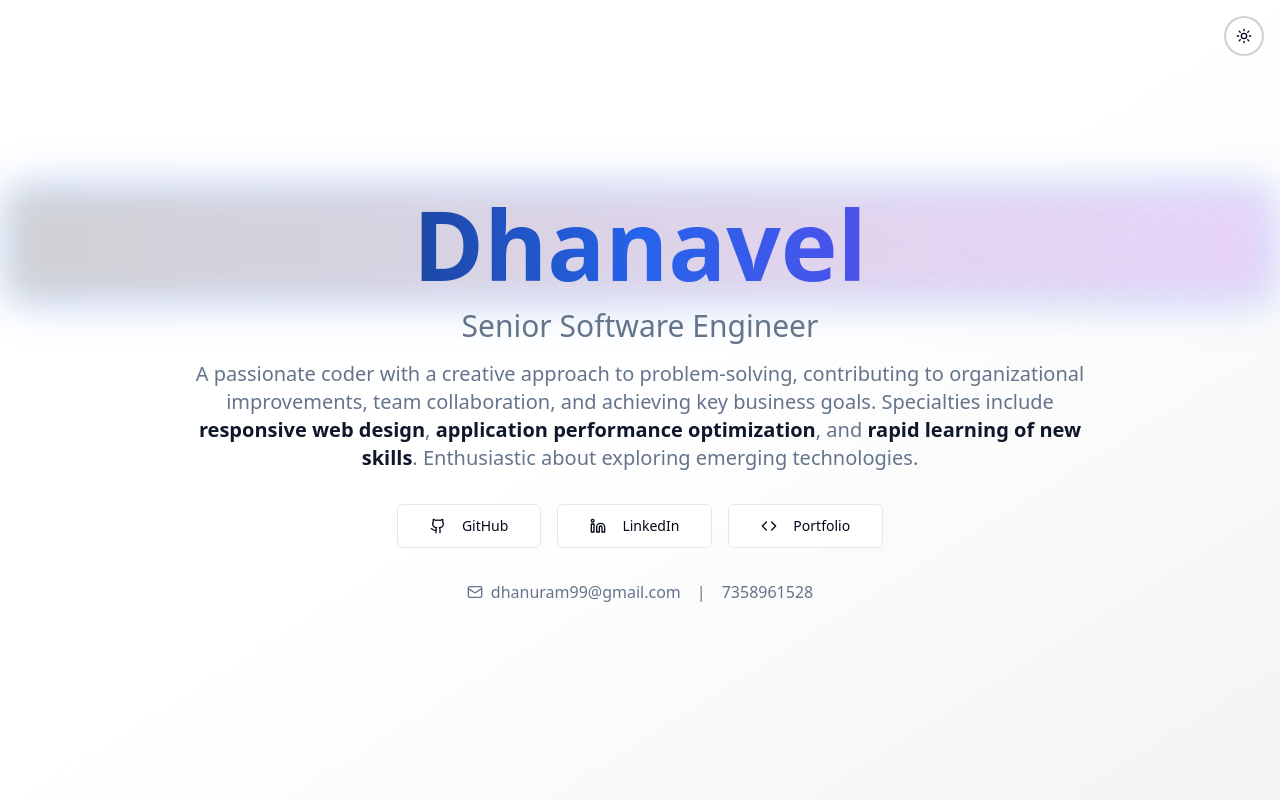
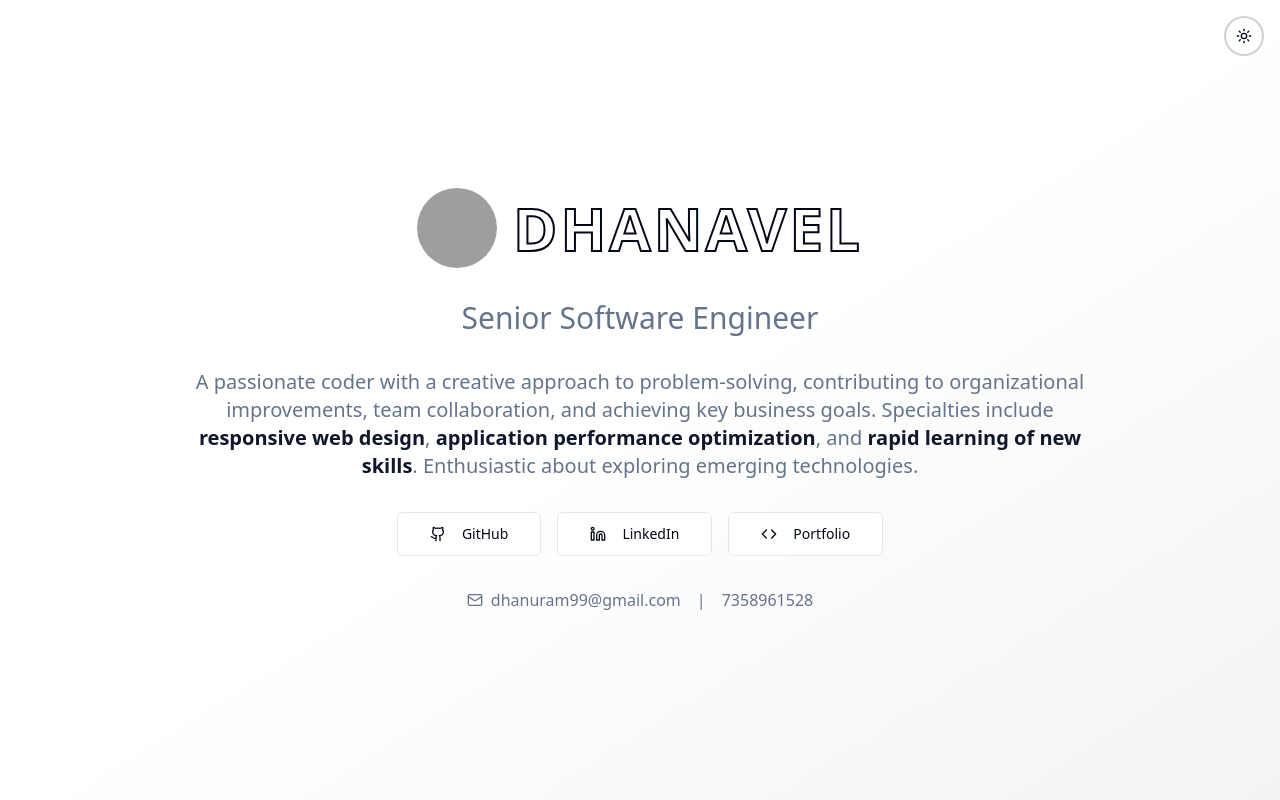
Before and after one commit to Dhanuvel163/PORTFOLIO_LOVABLE, a React (Vite) app: page / in a window 1280 px wide. Built offline with nearby package versions, Linux system fonts and the light colour scheme; grey boxes are pictures that could not be loaded.

Commit message:
feat: Improve section titles and add avatar
- Center-align section titles.
- Prevent text overlap in titles.
- Add avatar image near titles for profile image.
- Style "Dhanavel" text consistently with section titles.

```diff
--- a/src/components/AnimatedTitle.tsx
+++ b/src/components/AnimatedTitle.tsx
@@ -1,19 +1,26 @@
 
 import React, { useEffect, useRef, useState } from 'react';
 import { cn } from '@/lib/utils';
+import { Avatar, AvatarImage, AvatarFallback } from '@/components/ui/avatar';
 
 interface AnimatedTitleProps {
   children: React.ReactNode;
   className?: string;
   icon?: React.ReactNode;
   level?: 'h1' | 'h2' | 'h3' | 'h4';
+  showAvatar?: boolean;
+  avatarSrc?: string;
+  avatarFallback?: string;
 }
 
 export function AnimatedTitle({
   children,
   className,
   icon,
-  level = 'h2'
+  level = 'h2',
+  showAvatar = false,
+  avatarSrc,
+  avatarFallback = 'DN'
 }: AnimatedTitleProps) {
   const [isVisible, setIsVisible] = useState(false);
   const titleRef = useRef<HTMLHeadingElement>(null);
@@ -41,7 +48,7 @@ export function AnimatedTitle({
     <Component
       ref={titleRef}
       className={cn(
-        'flex items-center gap-3 font-bold transition-all duration-1000',
+        'flex items-center justify-center gap-4 font-bold transition-all duration-1000',
         level === 'h1' && 'text-4xl md:text-6xl',
         level === 'h2' && 'text-3xl md:text-4xl',
         level === 'h3' && 'text-2xl md:text-3xl',
@@ -52,6 +59,24 @@ export function AnimatedTitle({
         className
       )}
     >
+      {showAvatar && (
+        <Avatar
+          className={cn(
+            'transition-all duration-700 delay-200',
+            level === 'h1' && 'w-16 h-16 md:w-20 md:h-20',
+            level === 'h2' && 'w-12 h-12 md:w-16 md:h-16',
+            level === 'h3' && 'w-10 h-10 md:w-12 md:h-12',
+            level === 'h4' && 'w-8 h-8 md:w-10 md:h-10',
+            isVisible ? 'rotate-0 scale-100' : 'rotate-12 scale-0'
+          )}
+        >
+          <AvatarImage src={avatarSrc} alt="Profile" />
+          <AvatarFallback className="bg-blue-600/20 text-blue-600 dark:text-blue-400 font-bold">
+            {avatarFallback}
+          </AvatarFallback>
+        </Avatar>
+      )}
+
       {icon && (
         <span className={cn(
           'transition-all duration-700 delay-200',
@@ -60,12 +85,14 @@ export function AnimatedTitle({
           {icon}
         </span>
       )}
+
       <span className={cn(
         'text-blue-600 dark:text-blue-400',
         'font-black tracking-wider uppercase',
-        'relative',
+        'relative text-center',
         'text-outline',
         'transition-all duration-1000',
+        'whitespace-nowrap',
         isVisible
           ? 'translate-x-0 animate-kinetic-entrance'
           : 'translate-x-8 opacity-0'
--- a/src/components/sections/Header.tsx
+++ b/src/components/sections/Header.tsx
@@ -4,6 +4,7 @@ import { Button } from '@/components/ui/button';
 import { ThemeToggle } from '../ThemeToggle';
 import { Github, Linkedin, Mail, Code } from 'lucide-react';
 import { AnimatedSection } from '../AnimatedSection';
+import { AnimatedTitle } from '../AnimatedTitle';
 
 export function Header() {
   return (
@@ -13,13 +14,16 @@ export function Header() {
       </div>
 
       <div className="container mx-auto px-4 text-center space-y-8">
-        <div className="space-y-4 animate-fade-in">
-          <div className="relative">
-            <h1 className="text-6xl md:text-8xl font-bold bg-gradient-to-r from-primary via-blue-600 to-purple-600 bg-clip-text text-transparent animate-glide-in">
-              Dhanavel
-            </h1>
-            <div className="absolute -inset-1 bg-gradient-to-r from-primary/20 to-purple-600/20 blur-lg -z-10 animate-glow"></div>
-          </div>
+        <div className="space-y-8 animate-fade-in">
+          <AnimatedTitle
+            level="h1"
+            className="mb-8"
+            showAvatar={true}
+            avatarSrc="https://images.unsplash.com/photo-1535268647677-300dbf3d78d1?w=200&h=200&fit=crop&crop=face"
+            avatarFallback="DN"
+          >
+            Dhanavel
+          </AnimatedTitle>
 
           <h2 className="text-2xl md:text-3xl text-muted-foreground font-light animate-slide-in-left delay-300">
             Senior Software Engineer
```
